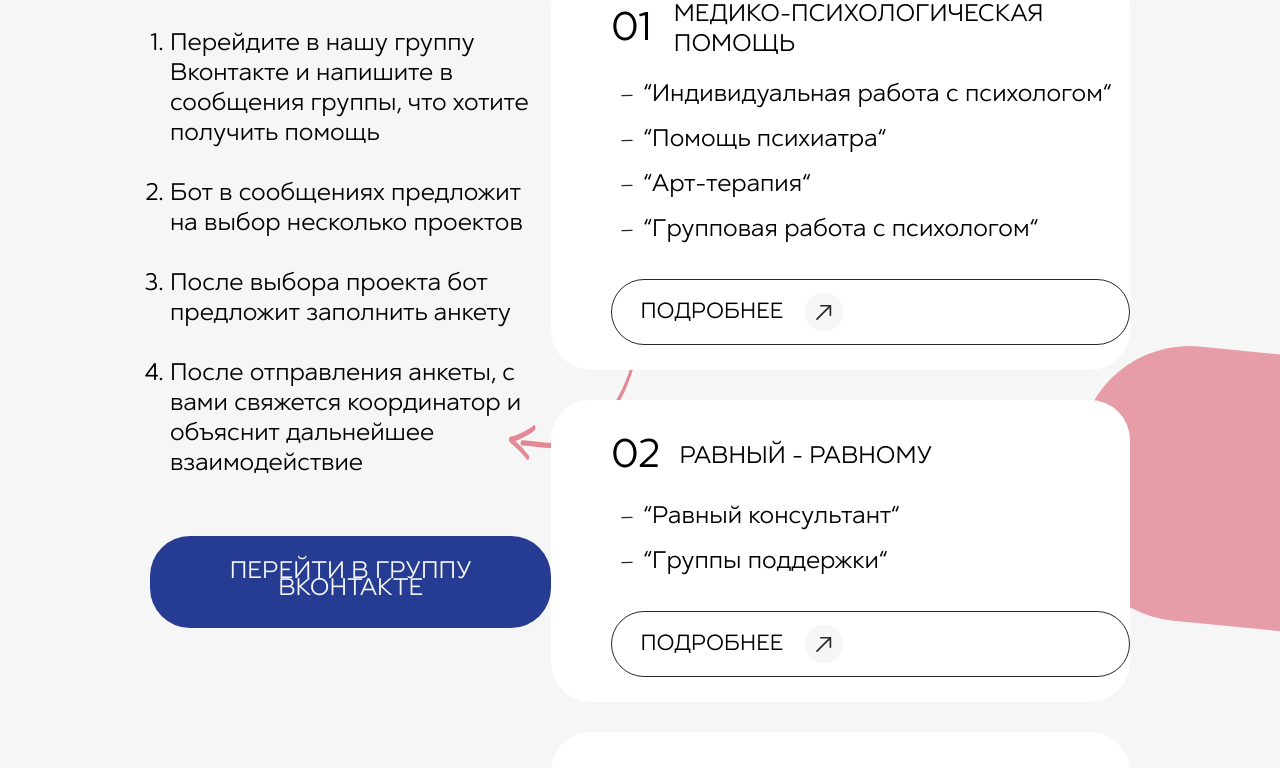
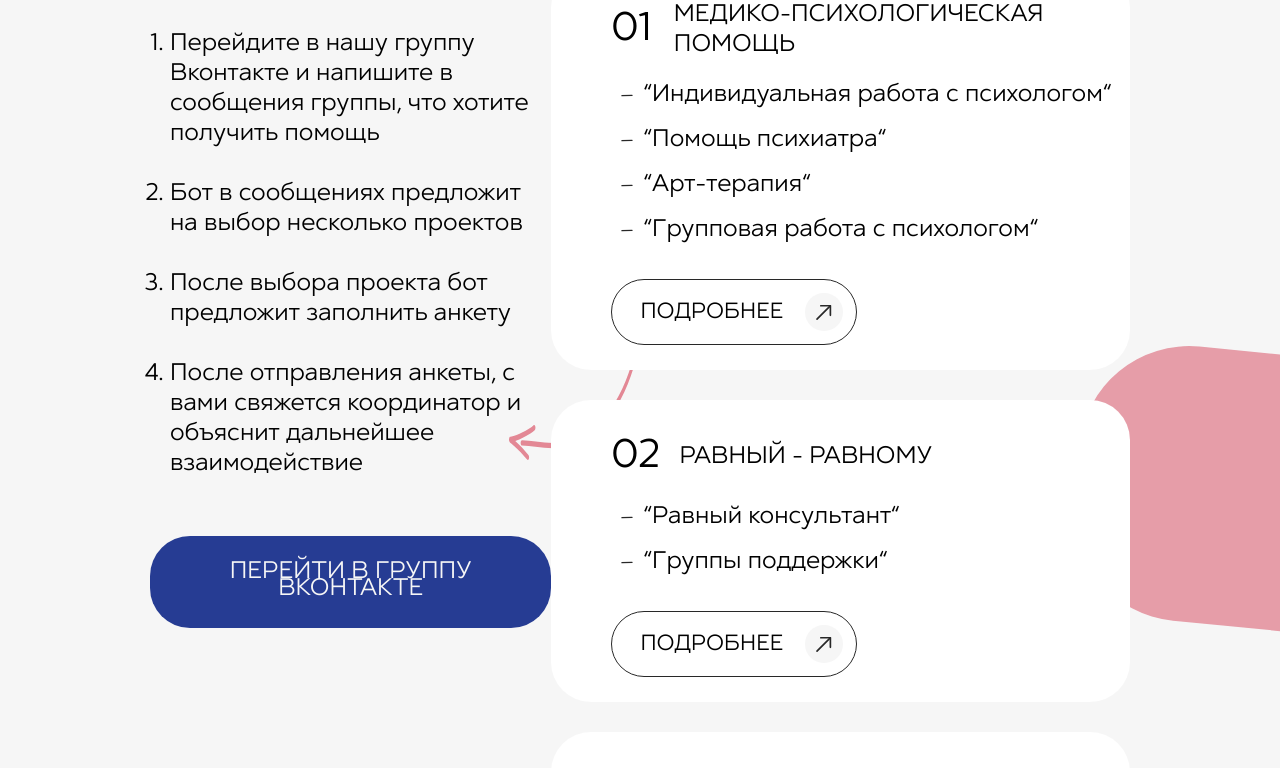
Before and after one commit to thirdmadman/fond-ravnovesie.ru_2023, a Next.js app: page / in a window 1280 px wide. Shown: the part 3285-4053 px from the top of the page. Built offline with nearby package versions, Linux system fonts and the light colour scheme.

Commit message:
fix: correct link

```diff
--- a/src/styles/home/projectGroupCard.scss
+++ b/src/styles/home/projectGroupCard.scss
@@ -45,10 +45,10 @@
   }
 
   .project-group-card__button {
+    padding: 13px 13px 13px 28px;
     border-radius: 76px;
     border: 1px solid #282828;
-    padding: 13px 13px 13px 28px;
-
+    width: fit-content;
     display: flex;
     align-items: center;
 
@@ -61,7 +61,9 @@
       width: 38px;
       height: 38px;
       border-radius: 100%;
-      background: url('../../../public/images/icons/icon-arrow.svg') no-repeat center, #f6f6f6;
+      background:
+        url('../../../public/images/icons/icon-arrow.svg') no-repeat center,
+        #f6f6f6;
     }
   }
 }
```
